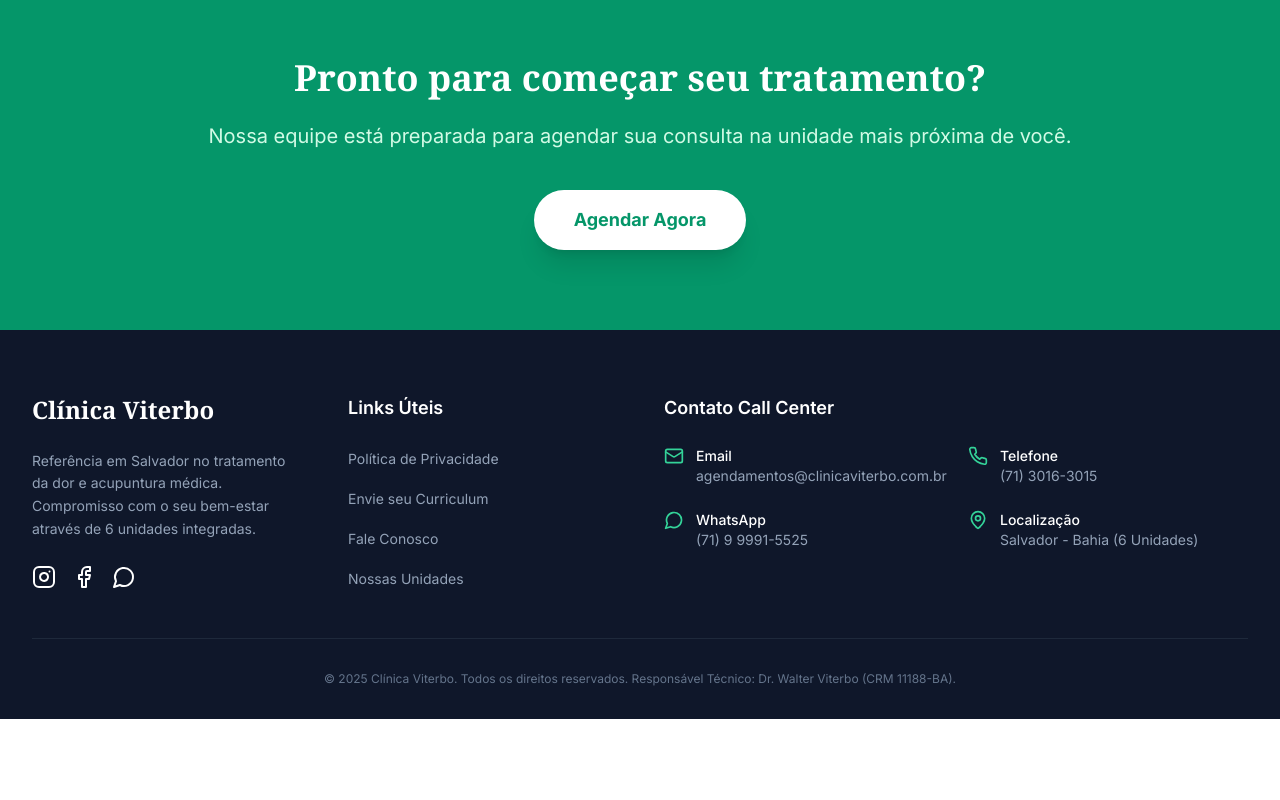
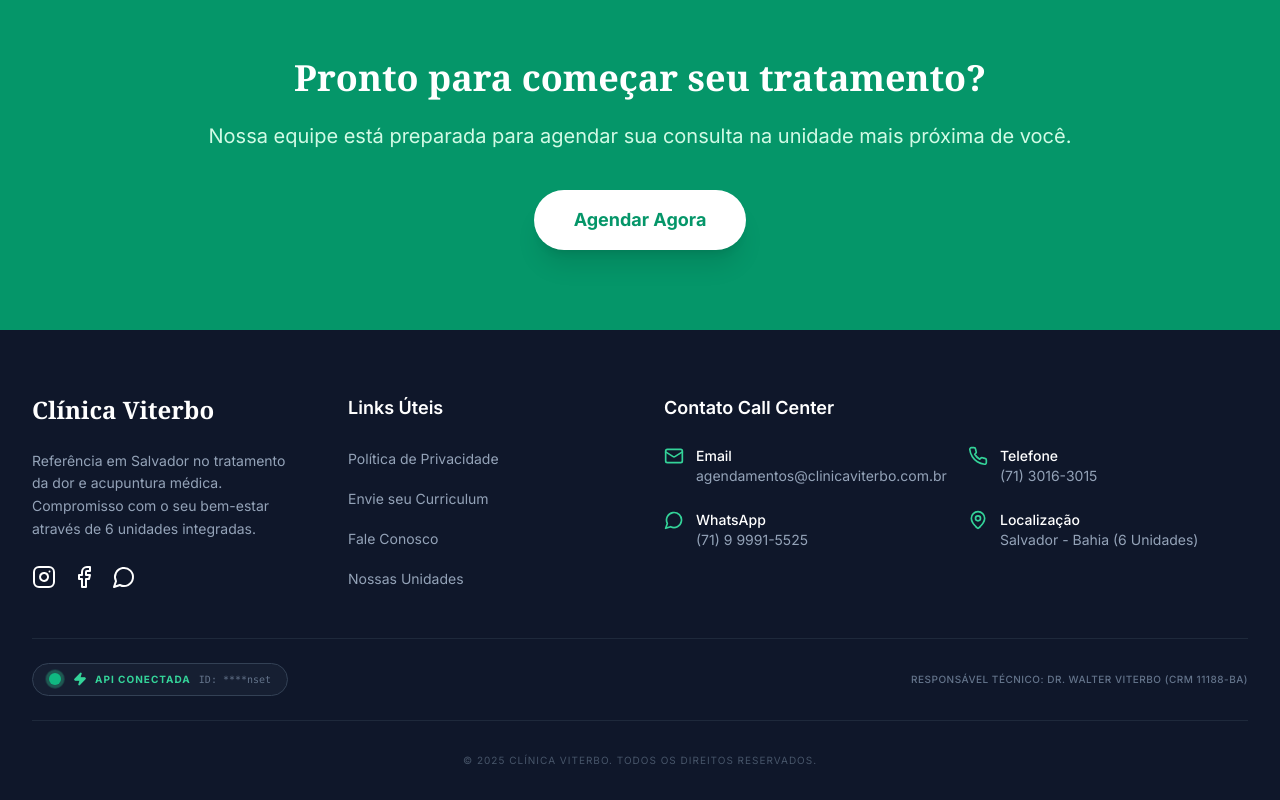
Before and after one commit to z1designweb-star/clinicaviterbo, a React (Vite) app: page /#/ in a window 1280 px wide. Shown: the part 2776-3576 px from the top of the page. Before the commit the page ends 3495 px from the top, so only its background shows below. Built offline with nearby package versions, Linux system fonts and the light colour scheme; no server answers.

Commit message:
feat(Footer): Display API connection status
Adds visual indicator and key suffix to show if the API is connected. This helps developers quickly identify the API status during development and debugging.

```diff
--- a/components/Footer.tsx
+++ b/components/Footer.tsx
@@ -1,10 +1,14 @@
 
 import React from 'react';
 import { Link } from 'react-router-dom';
-import { Instagram, Facebook, MessageCircle, Mail, Phone, MapPin } from 'lucide-react';
+import { Instagram, Facebook, MessageCircle, Mail, Phone, MapPin, Zap, AlertTriangle } from 'lucide-react';
 import { CONTACT_INFO } from '../constants';
 
 const Footer: React.FC = () => {
+  const apiKey = process.env.API_KEY || '';
+  const isApiConnected = apiKey.length > 0;
+  const apiKeySuffix = isApiConnected ? apiKey.slice(-4) : '----';
+
   return (
     <footer className="bg-slate-900 text-white pt-16 pb-8">
       <div className="max-w-7xl mx-auto px-4 sm:px-6 lg:px-8">
@@ -84,8 +88,39 @@
           </div>
         </div>
 
-        <div className="border-t border-slate-800 pt-8 text-center text-slate-500 text-xs">
-          <p>&copy; {new Date().getFullYear()} Clínica Viterbo. Todos os direitos reservados. Responsável Técnico: Dr. Walter Viterbo (CRM 11188-BA).</p>
+        {/* API Status Section */}
+        <div className="border-t border-slate-800 py-6 flex flex-col md:flex-row items-center justify-between gap-4">
+          <div className="flex items-center gap-3 bg-slate-800/50 px-4 py-2 rounded-full border border-slate-700">
+            {isApiConnected ? (
+              <>
+                <div className="relative flex h-3 w-3">
+                  <span className="animate-ping absolute inline-flex h-full w-full rounded-full bg-emerald-400 opacity-75"></span>
+                  <span className="relative inline-flex rounded-full h-3 w-3 bg-emerald-500"></span>
+                </div>
+                <div className="flex items-center gap-2">
+                  <Zap size={14} className="text-emerald-400 fill-emerald-400" />
+                  <span className="text-[10px] font-bold uppercase tracking-widest text-emerald-400">API Conectada</span>
+                  <span className="text-[10px] text-slate-500 font-mono">ID: ****{apiKeySuffix}</span>
+                </div>
+              </>
+            ) : (
+              <>
+                <div className="h-3 w-3 rounded-full bg-red-500"></div>
+                <div className="flex items-center gap-2">
+                  <AlertTriangle size={14} className="text-red-400" />
+                  <span className="text-[10px] font-bold uppercase tracking-widest text-red-400">IA Offline (Configurar Vercel)</span>
+                </div>
+              </>
+            )}
+          </div>
+
+          <div className="text-slate-500 text-[10px] text-center md:text-right font-medium uppercase tracking-wider">
+            Responsável Técnico: Dr. Walter Viterbo (CRM 11188-BA)
+          </div>
+        </div>
+
+        <div className="border-t border-slate-800 pt-8 text-center text-slate-600 text-[10px] uppercase tracking-widest">
+          <p>&copy; {new Date().getFullYear()} Clínica Viterbo. Todos os direitos reservados.</p>
         </div>
       </div>
     </footer>
```
